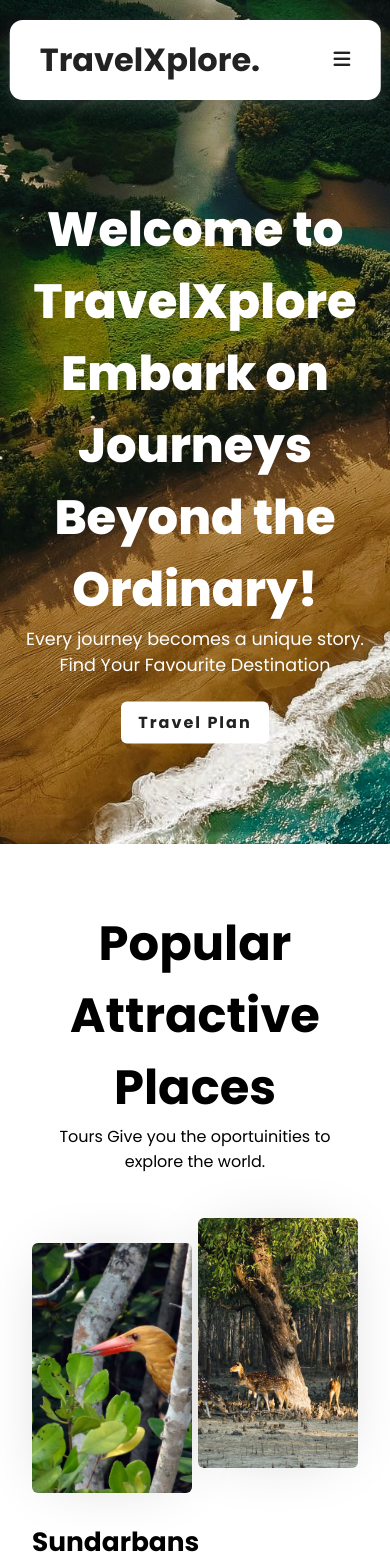
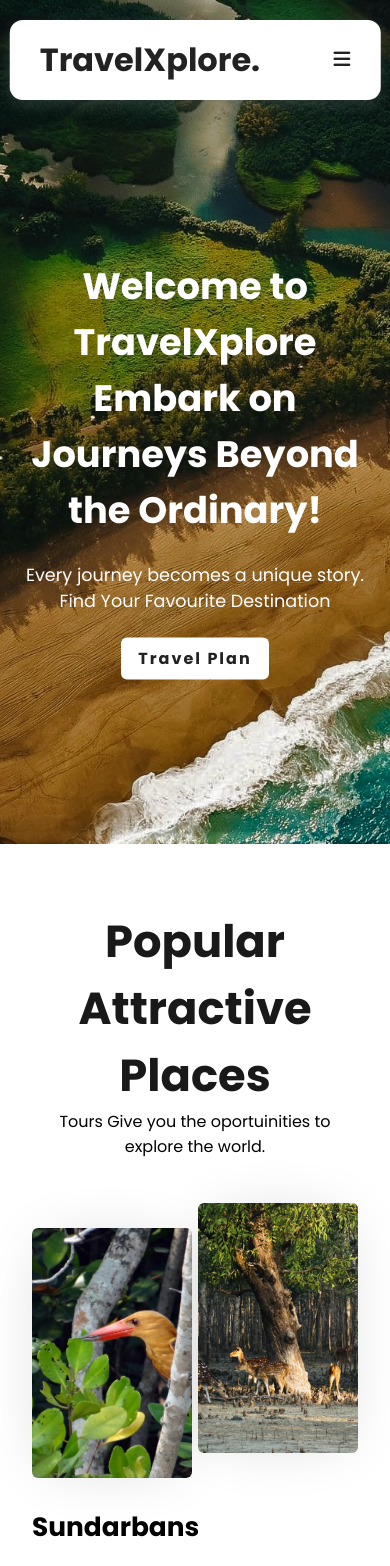
Before and after one commit to M-Rifat/TravelXplore, a React (Create React App) app: page / in a window 390 px wide. Shown: the top 1566 px of the page. Built offline with nearby package versions, Linux system fonts and the light colour scheme.

Commit message:
Successfully Deployed

```diff
--- a/src/components/DestinationStyles.css
+++ b/src/components/DestinationStyles.css
@@ -4,6 +4,7 @@
 
 .destination h1{
     font-size: 3rem;
+    color: #19191a;
 }
 
 .first-des{
@@ -57,6 +58,9 @@
     .destination{
         margin: 4rem 2rem;
     }
+    .destination h1{
+        font-size: 2.8rem;
+    }
     .first-des{
         display: flex;
         flex-direction: column-reverse;
--- a/src/components/FooterStyles.css
+++ b/src/components/FooterStyles.css
@@ -56,7 +56,7 @@
 
 @media screen and (max-width:850px) {
     .footer{
-        padding: 3rem 2.5rem;
+        padding: 3rem 1.5rem;
     }
 
     .footer i{
--- a/src/components/Hero.js
+++ b/src/components/Hero.js
@@ -9,7 +9,6 @@ function Hero(props) {
          <div className="hero-text">
           <h1>{props.title}</h1>
           <h1>{props.title2}</h1>
-          <h1>{props.title_S}</h1>
           <p>{props.text}</p>
           <Link to={props.url} className={props.btnClass}>{props.btnText}</Link>
          </div>
--- a/src/components/HeroStyles.css
+++ b/src/components/HeroStyles.css
@@ -59,9 +59,14 @@ img {
         padding: 10px 20px;
     }
 
+    .hero-text h1{
+        font-size: 2.3rem;
+        font-weight: 650;
+    }
+
     .hero-text p {
         font-size: 1.1rem;
-        padding: 0 0 2rem 0;
+        padding: 1.5rem 0 2rem 0;
     }
 
     .hero-text .styleButton {
--- a/src/components/MenuItems.js
+++ b/src/components/MenuItems.js
@@ -24,7 +24,7 @@ export const MenuItems = [
      icon : "fa-solid fa-address-book"
   },
   {
-     title : "Sign Up",
+     title : "Log In",
      url : "https://dev-muh3hrbwrspmymxy.us.auth0.com/u/login?state=hKFo2SBBVG45ZTdSbUU2OWNaclMyT2JGYnVZcG9LZ21QdkpWeqFur3VuaXZlcnNhbC1sb2dpbqN0aWTZIDVBYVotbWdKU1RIUUhNcnVoZ2doTDFPM0lhX3pocjFSo2NpZNkgMmdMYVJabWdNMURmS3dya0xINzFVQ3hGS0hhMFpXcUs",
      cName : "nav-links-mobile",
   },
--- a/src/components/Navbar.js
+++ b/src/components/Navbar.js
@@ -10,14 +10,12 @@ const Navbar = () => {
 
   const handleClick = () => {
     setClicked(!clicked);
-    window.location.href = "/";
   };
 
   return (
     <nav className="NavbarItems">
-      <h1 onClick={handleClick} className="navbar-logo">
-        TravelXplore.
-      </h1>
+      <h1 className="navbar-logo">TravelXplore.</h1>
+
 
       <div className="menu-icons" onClick={handleClick}>
         <i className={clicked ? "fas fa-times" : "fas fa-bars"}></i>
@@ -32,6 +30,7 @@ const Navbar = () => {
             </Link>
           </li>
         ))}
+
 
         {isAuthenticated && <p className="nav-links Nfont">{user.nickname}</p>}
 
--- a/src/components/NavbarStyles.css
+++ b/src/components/NavbarStyles.css
@@ -117,22 +117,21 @@ button:hover{
     }
 
     button{
-        display: none;
-    }
-
-    .nav-links-mobile{
-        display: block;
         text-align: center;
         padding: 1.5rem;
         margin: auto;
         border-radius: 4px;
         width: 80%;
-        background: #003a64;
+        background: #33709b;
         text-decoration: none;
         color: #fff;
         font-size: 1.2rem;
         font-weight: 600;
         letter-spacing: 2px;
+    }
+
+    .nav-links-mobile{
+        display: none;
     }
 
     .menu-icons{
```
Also changed, not shown: 1 other file (tests, documents, lock files or other folders).
